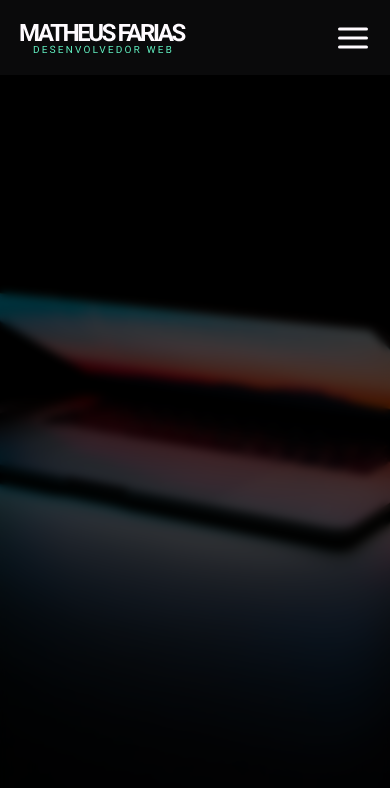
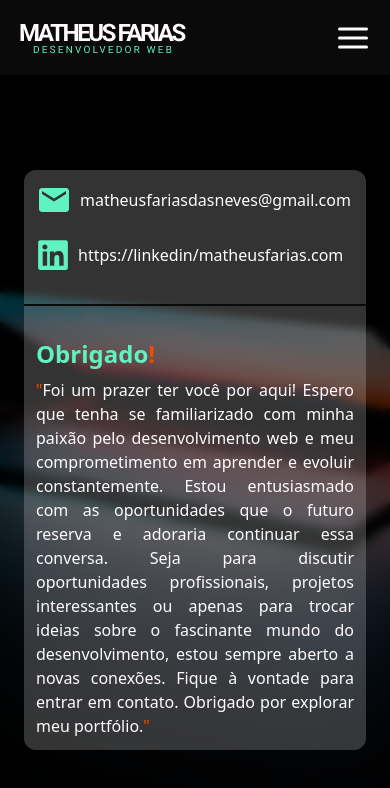
Before and after one commit to oMatheus-Farias/myportfolio, a React (Vite) app: page /contacts in a window 390 px wide. Shown: the top 788 px of the page. Built offline with nearby package versions, Linux system fonts and the light colour scheme.

Commit message:
feat: adicionado estilizaçao da pagina de contatos e responsividade

```diff
--- a/src/pages/contacts/index.tsx
+++ b/src/pages/contacts/index.tsx
@@ -4,6 +4,9 @@ import { Context } from "../../contexts";
 import Background from "../../components/background";
 import Header from "../../components/header";
 import Nav from "../../components/nav";
+
+import { MdEmail } from "react-icons/md";
+import { FaLinkedin } from "react-icons/fa";
 
 export default function Contacts() {
   const { viewDasktop, openOrCloseMenu, setOpenOrCloseMenu } = useContext(Context);
@@ -16,6 +19,50 @@ export default function Contacts() {
     <Background>
       <Header openMenu={ () => setOpenOrCloseMenu(!openOrCloseMenu) } viewSize={ viewDasktop } />
 
+      <main className="px-6 my-auto h-heightFull flex flex-col justify-center md:px-20" >
+        <div className="bg-cardsColor rounded-xl max-w-[68.7em] mx-auto" >
+          <div className="p-3 md:p-10" >
+            <section>
+              <a
+                href="#" title="Email" target="_blank"
+                className="flex items-center gap-2"
+              >
+                <MdEmail color="#61F2C2" size={36} />
+                <p className="text-textColor" >matheusfariasdasneves@gmail.com</p>
+              </a>
+            </section>
+            <section className="mt-5" >
+              <a
+                href="#" title="LinkedIn" target="_blank"
+                className="flex items-center gap-2"
+              >
+                <FaLinkedin color="#61F2C2" size={34}
+
+                />
+                <p className="text-textColor" >https://linkedin/matheusfarias.com</p>
+              </a>
+            </section>
+          </div>
+
+          <div className="w-full h-[2px] bg-primary my-5" ></div>
+
+          <div className="p-3 md:p-10" >
+            <section className="max-w-[600px]" >
+              <h1
+                className="text-2xl font-bold text-secondary" >
+                Obrigado
+                <span className="text-effectsColor" >!</span>
+              </h1>
+
+              <p className="mt-2 text-textColor text-justify" >
+                <span className="text-effectsColor" >"</span>Foi um prazer ter você por aqui! Espero que tenha se familiarizado com minha paixão pelo desenvolvimento web e meu comprometimento em aprender e evoluir constantemente. Estou entusiasmado com as oportunidades que o futuro reserva e adoraria continuar essa conversa. Seja para discutir oportunidades profissionais, projetos interessantes ou apenas para trocar ideias sobre o fascinante mundo do desenvolvimento, estou sempre aberto a novas conexões.
+                Fique à vontade para entrar em contato. Obrigado por explorar meu portfólio.<span className="text-effectsColor" >"</span>
+              </p>
+            </section>
+          </div>
+        </div>
+      </main>
+
       { openOrCloseMenu && <Nav closeMenu={ () => setOpenOrCloseMenu(!openOrCloseMenu) } /> }
     </Background>
   );
--- a/tailwind.config.js
+++ b/tailwind.config.js
@@ -17,6 +17,9 @@ export default {
       backgroundImage: {
         'backgroundImage': "url('../src/assets/bg-image.jpg')"
       },
+      height:{
+        'heightFull': 'calc(100vh - 4.7em)'
+      }
     },
   },
   plugins: [],
```
